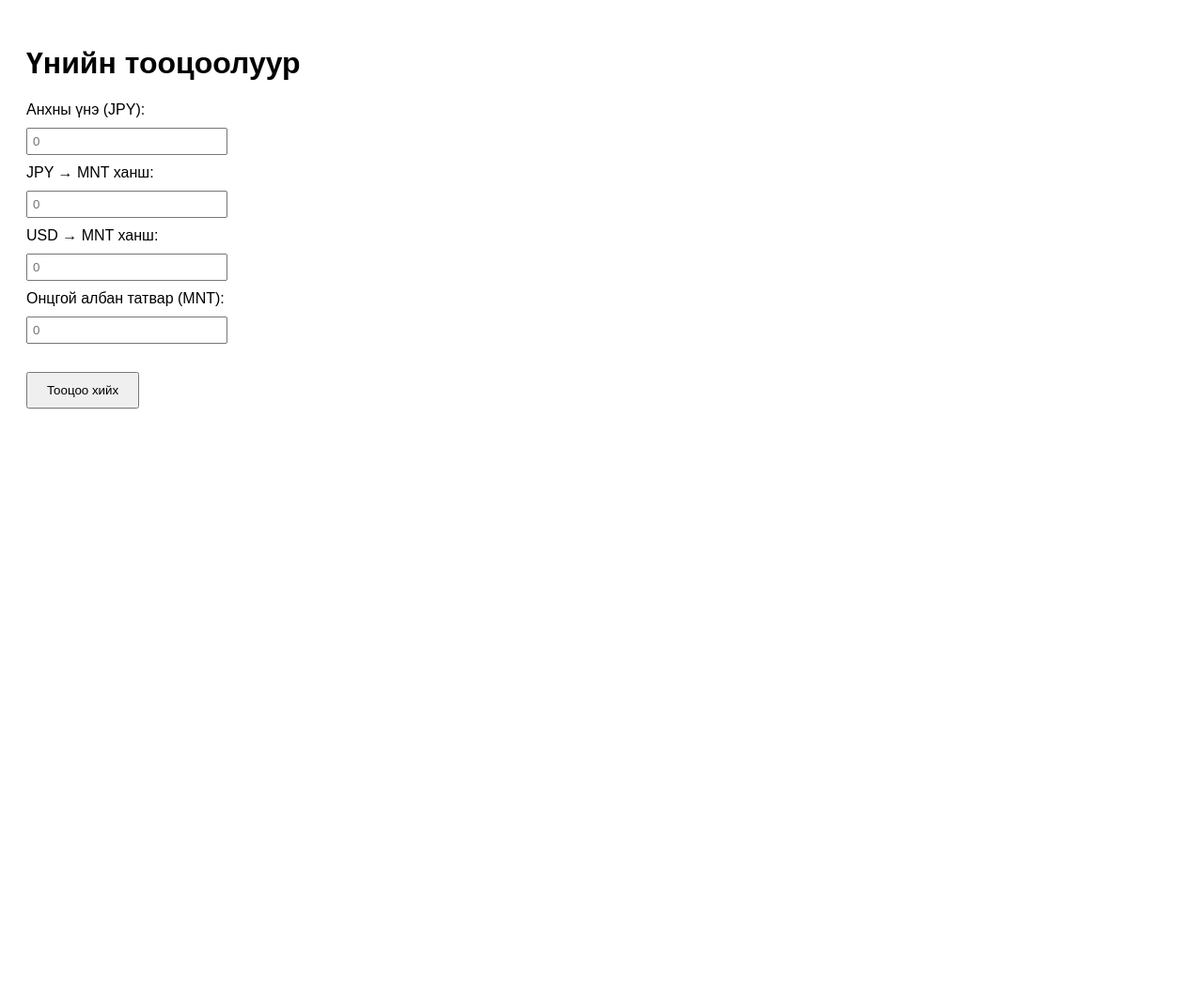
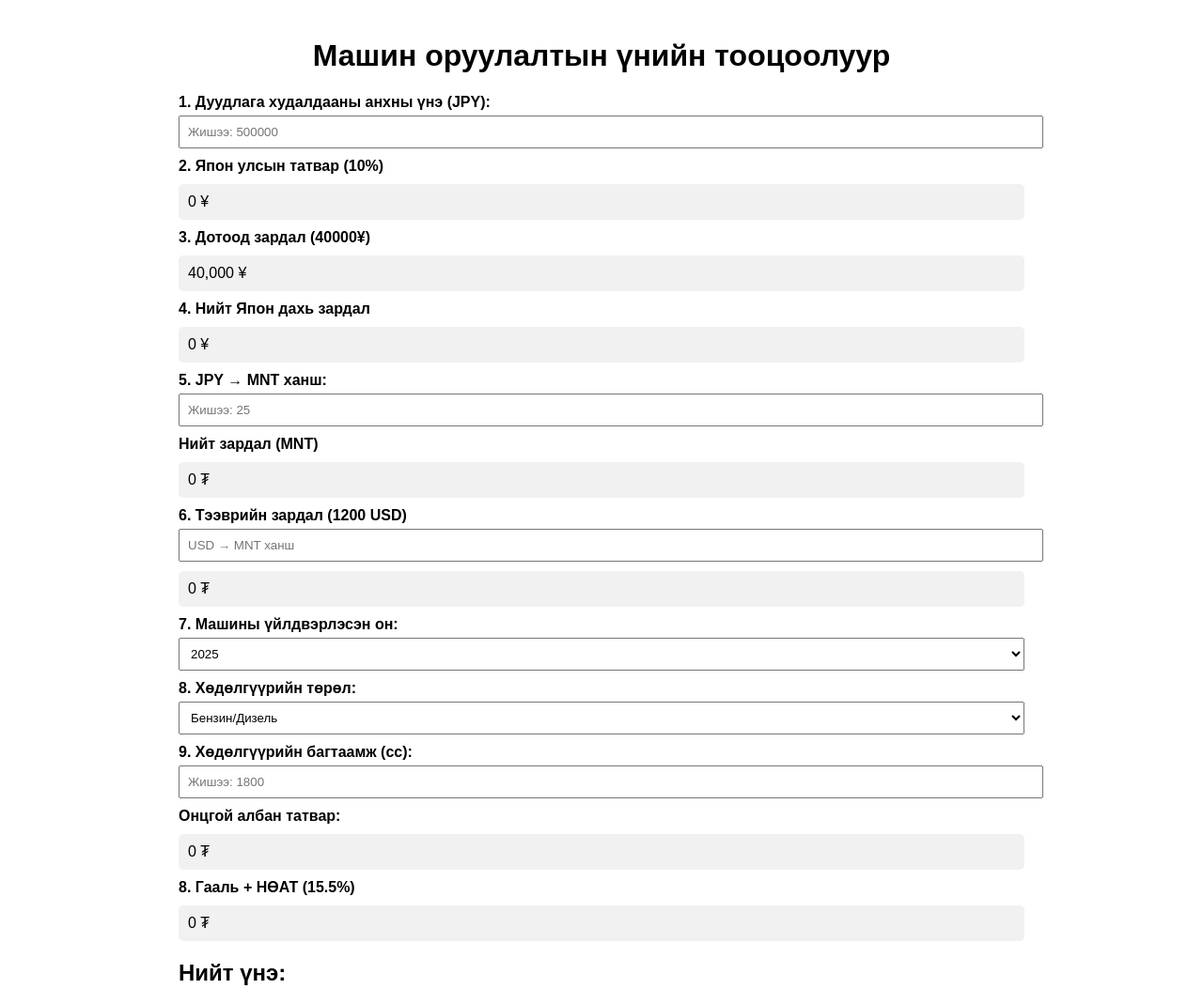
Before and after one commit to enkhmunkh-code/calculator-pwa, a plain HTML site: page index.html in a window 1280 px wide. Shown: the top 1053 px of the page at 94% size. Before the commit the page ends 800 px from the top, so only its background shows below. Drawn offline with Linux system fonts and the light colour scheme.

Commit message:
Update index.html

```diff
--- a/index.html
+++ b/index.html
@@ -2,83 +2,154 @@
 <html lang="mn">
 <head>
   <meta charset="UTF-8">
+  <meta name="viewport" content="width=device-width, initial-scale=1.0">
   <title>Үнийн тооцоолуур</title>
-<link rel="manifest" href="manifest.json">
-<meta name="apple-mobile-web-app-capable" content="yes">
-<meta name="apple-mobile-web-app-status-bar-style" content="black-translucent">
   <style>
-  body { font-family: Arial, sans-serif; padding: 20px; }
-  label, input { display: block; margin: 10px 0; }
-  input { padding: 5px; width: 200px; }
-  button { padding: 10px 20px; margin-top: 20px; }
-  .result { margin-top: 20px; font-weight: bold; }
+    body { font-family: Arial, sans-serif; max-width: 900px; margin: auto; padding: 20px; }
+    h1 { text-align: center; }
+    label { display: block; margin-top: 10px; font-weight: bold; }
+    input, select { width: 100%; padding: 8px; margin-top: 5px; }
+    .result { margin-top: 10px; padding: 10px; background: #f1f1f1; border-radius: 5px; }
+    .highlight { font-weight: bold; color: darkblue; }
   </style>
+</head>
+<body>
+  <h1>Машин оруулалтын үнийн тооцоолуур</h1>
+
+  <label>1. Дуудлага худалдааны анхны үнэ (JPY):</label>
+  <input type="number" id="initialPrice" placeholder="Жишээ: 500000">
+
+  <label>2. Япон улсын татвар (10%)</label>
+  <div class="result" id="jpTax">0 ¥</div>
+
+  <label>3. Дотоод зардал (40000¥)</label>
+  <div class="result">40,000 ¥</div>
+
+  <label>4. Нийт Япон дахь зардал</label>
+  <div class="result" id="jpTotal">0 ¥</div>
+
+  <label>5. JPY → MNT ханш:</label>
+  <input type="number" id="jpyRate" placeholder="Жишээ: 25">
+
+  <label>Нийт зардал (MNT)</label>
+  <div class="result" id="mntTotal">0 ₮</div>
+
+  <label>6. Тээврийн зардал (1200 USD)</label>
+  <input type="number" id="usdRate" placeholder="USD → MNT ханш">
+  <div class="result" id="shipping">0 ₮</div>
+
+  <label>7. Машины үйлдвэрлэсэн он:</label>
+  <select id="year"></select>
+
+  <label>8. Хөдөлгүүрийн төрөл:</label>
+  <select id="engineType">
+    <option value="normal">Бензин/Дизель</option>
+    <option value="hybrid">Hybrid / Газ</option>
+  </select>
+
+  <label>9. Хөдөлгүүрийн багтаамж (cc):</label>
+  <input type="number" id="engineCC" placeholder="Жишээ: 1800">
+
+  <label>Онцгой албан татвар:</label>
+  <div class="result" id="excise">0 ₮</div>
+
+  <label>8. Гааль + НӨАТ (15.5%)</label>
+  <div class="result" id="taxVat">0 ₮</div>
+
+  <h2>Нийт үнэ:</h2>
+  <div class="result highlight" id="grandTotal">0 ₮</div>
+
   <script>
-if ('serviceWorker' in navigator) {
-  navigator.serviceWorker.register('sw.js');
-}
+    // онцгой албан татварын хүснэгт
+    const exciseTable = {
+      normal: [
+        { max: 1500, values: [750000, 1600000, 3350000, 10000000] },
+        { max: 2500, values: [2300000, 3200000, 5000000, 11700000] },
+        { max: 3500, values: [3050000, 4000000, 6700000, 13350000] },
+        { max: 4500, values: [6850000, 8000000, 10850000, 17500000] },
+        { max: Infinity, values: [14210000, 27200000, 39150000, 65975000] }
+      ],
+      hybrid: [
+        { max: 1500, values: [375000, 800000, 1675000, 5000000] },
+        { max: 2500, values: [1150000, 1600000, 2500000, 5850000] },
+        { max: 3500, values: [1525000, 2000000, 3350000, 6675000] },
+        { max: 4500, values: [3425375, 4000000, 5425000, 8750000] },
+        { max: Infinity, values: [7105000, 13600000, 19575000, 32987500] }
+      ]
+    };
 
-// Мөнгөн дүнг таслалтай харуулах функц
     function formatNumber(num) {
-  return Number(num).toLocaleString('en-US');
+      return num.toLocaleString("mn-MN");
     }
 
     function calculate() {
-  let base = parseFloat(document.getElementById("basePrice").value.replace(/,/g,'')) || 0;
-  let jpRate = 0.10;
-  let jpTax = base * jpRate;
-  let domestic = 40000;
-  let totalJP = base + jpTax + domestic;
+      const initialPrice = Number(document.getElementById("initialPrice").value) || 0;
+      const jpyRate = Number(document.getElementById("jpyRate").value) || 0;
+      const usdRate = Number(document.getElementById("usdRate").value) || 0;
+      const year = Number(document.getElementById("year").value);
+      const engineType = document.getElementById("engineType").value;
+      const engineCC = Number(document.getElementById("engineCC").value) || 0;
 
-  let usdRate = parseFloat(document.getElementById("usdRate").value.replace(/,/g,'')) || 0;
-  let mntRate = parseFloat(document.getElementById("mntRate").value.replace(/,/g,'')) || 0;
-  let shippingUSD = 1200;
-  let shippingMNT = shippingUSD * usdRate;
+      // 2. Япон татвар
+      const jpTax = initialPrice * 0.1;
+      document.getElementById("jpTax").innerText = formatNumber(jpTax) + " ¥";
 
-  let specialTax = parseFloat(document.getElementById("specialTax").value.replace(/,/g,'')) || 0;
+      // 4. Япон дахь нийт
+      const jpTotal = initialPrice + jpTax + 40000;
+      document.getElementById("jpTotal").innerText = formatNumber(jpTotal) + " ¥";
 
-  let customsVAT = 0.155 * (totalJP * mntRate + shippingMNT + specialTax);
-  let total = (totalJP * mntRate) + shippingMNT + specialTax + customsVAT;
+      // 5. MNT-д хөрвүүлэх
+      const mntTotal = jpTotal * jpyRate;
+      document.getElementById("mntTotal").innerText = formatNumber(mntTotal) + " ₮";
 
-  document.getElementById("result").innerHTML = `
-    Нийт япон дахь зардал: ${formatNumber(totalJP.toFixed(0))} JPY<br>
-    Нийт зардал MNT: ${formatNumber(Math.round(totalJP*mntRate))} MNT<br>
-    Тээврийн зардал: ${formatNumber(Math.round(shippingMNT))} MNT<br>
-    Гаалийн татвар + НӨАТ: ${formatNumber(Math.round(customsVAT))} MNT<br>
-    Нийт үнэ: ${formatNumber(Math.round(total))} MNT
-  `;
+      // 6. Тээвэр
+      const shipping = 1200 * usdRate;
+      document.getElementById("shipping").innerText = formatNumber(shipping) + " ₮";
+
+      // 7-9. Онцгой албан татвар
+      let excise = 0;
+      if (year > 0 && engineCC > 0) {
+        const currentYear = new Date().getFullYear();
+        const age = currentYear - year;
+        let col = 0;
+        if (age <= 3) col = 0;
+        else if (age <= 6) col = 1;
+        else if (age <= 9) col = 2;
+        else col = 3;
+
+        const table = exciseTable[engineType];
+        for (let row of table) {
+          if (engineCC <= row.max) {
+            excise = row.values[col];
+            break;
+          }
+        }
+      }
+      document.getElementById("excise").innerText = formatNumber(excise) + " ₮";
+
+      // 8. Гааль + НӨАТ
+      const taxVat = (mntTotal + shipping + excise) * 0.155;
+      document.getElementById("taxVat").innerText = formatNumber(taxVat) + " ₮";
+
+      // 9. Нийт үнэ
+      const grandTotal = mntTotal + shipping + excise + taxVat;
+      document.getElementById("grandTotal").innerText = formatNumber(grandTotal) + " ₮";
     }
 
-// Input дээр таслалтай харагдуулах
-document.addEventListener("DOMContentLoaded", function() {
-  ["basePrice", "mntRate", "usdRate", "specialTax"].forEach(id => {
-    const input = document.getElementById(id);
-    input.addEventListener("input", function(e) {
-      let value = e.target.value.replace(/,/g,'');
-      if(value) e.target.value = Number(value).toLocaleString('en-US');
+    document.querySelectorAll("input, select").forEach(el => {
+      el.addEventListener("input", calculate);
+      el.addEventListener("change", calculate);
     });
-  });
-});
+
+    // Машины он сонгох хэсэг
+    const yearSelect = document.getElementById("year");
+    const currentYear = new Date().getFullYear();
+    for (let y = currentYear; y >= 2000; y--) {
+      const opt = document.createElement("option");
+      opt.value = y;
+      opt.innerText = y;
+      yearSelect.appendChild(opt);
+    }
   </script>
-</head>
-<body>
-<h1>Үнийн тооцоолуур</h1>
-
-<label>Анхны үнэ (JPY):
-  <input type="text" id="basePrice" placeholder="0">
-</label>
-<label>JPY → MNT ханш:
-  <input type="text" id="mntRate" placeholder="0">
-</label>
-<label>USD → MNT ханш:
-  <input type="text" id="usdRate" placeholder="0">
-</label>
-<label>Онцгой албан татвар (MNT):
-  <input type="text" id="specialTax" placeholder="0">
-</label>
-
-<button onclick="calculate()">Тооцоо хийх</button>
-
-<div class="result" id="result"></div>
 </body>
 </html>
```
Lines whose indentation alone changed are shown as unchanged.
